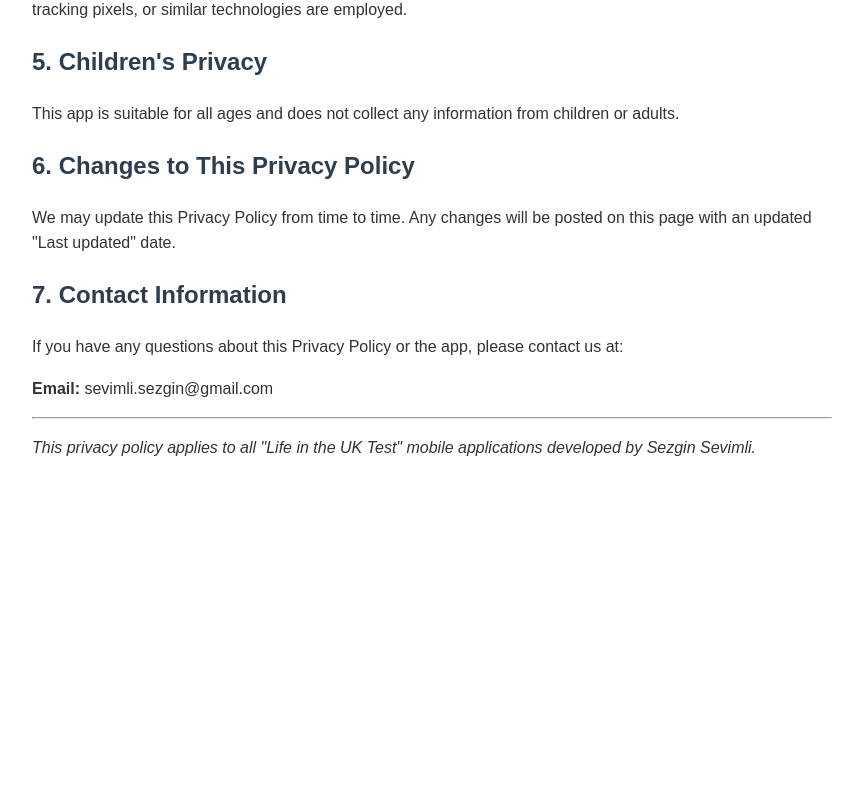
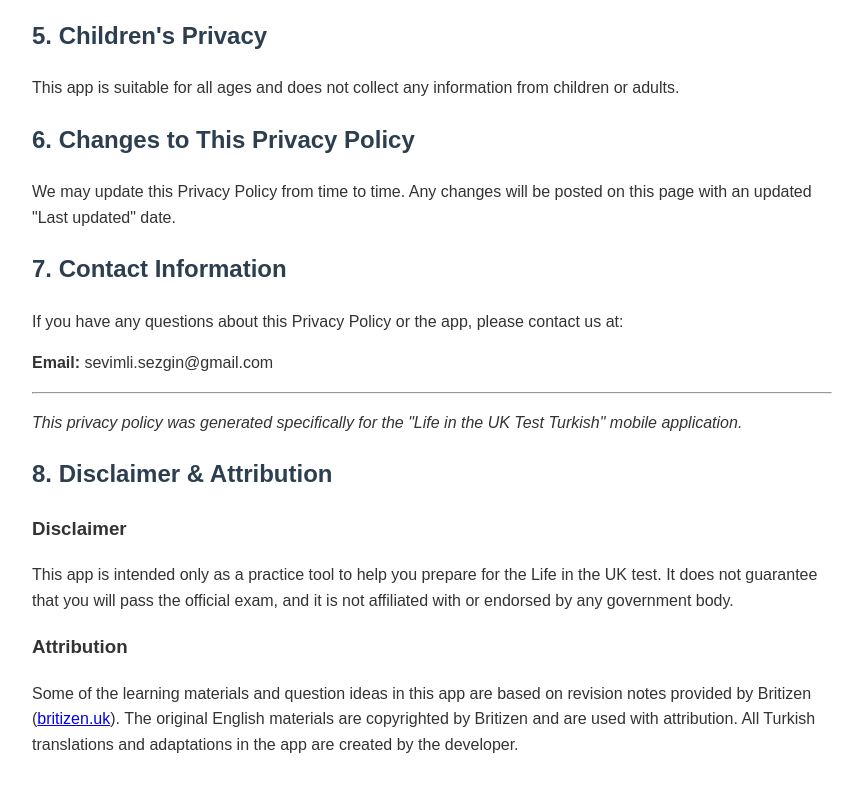
Before and after one commit to sevimlisezgin/lifeintheuk-privacy-policy, a plain HTML site: page privacy_policy.html in a window 1280 px wide. Shown: the part 660-1452 px from the top of the page, without its empty margins (208-1071 px from the left). Before the commit the page ends 1157 px from the top, so only its background shows below. Drawn offline with Linux system fonts and the light colour scheme.

Commit message:
Add Turkish privacy policy and update details
Added a Turkish version of the privacy policy with additional sections for disclaimer and attribution.

```diff
--- a/privacy_policy.html
+++ b/privacy_policy.html
@@ -3,7 +3,7 @@
 <head>
     <meta charset="UTF-8">
     <meta name="viewport" content="width=device-width, initial-scale=1.0">
-    <title>Privacy Policy - Life in the UK Test Applications</title>
+    <title>Privacy Policy - Life in the UK Test Turkish</title>
     <style>
         body {
             font-family: Arial, sans-serif;
@@ -23,11 +23,11 @@
     </style>
 </head>
 <body>
-    <h1>Privacy Policy for Life in the UK Test Applications</h1>
-    <p class="last-updated"><strong>Last updated:</strong> October 8, 2025</p>
+    <h1>Privacy Policy for Turkish Life in the UK Test</h1>
+    <p class="last-updated"><strong>Last updated:</strong> November 7, 2025</p>
 
     <h2>1. Information We Collect</h2>
-    <p>Our applications ("Life in the UK Test" series including Turkish and Polish editions) do not collect, store, or transmit any personal information from users. The apps operate entirely offline and do not require any personal data to function.</p>
+    <p>This application ("Turkish Life in the UK Test") does not collect, store, or transmit any personal information from users. The app operates entirely offline and does not require any personal data to function.</p>
 
     <h2>2. Data Storage</h2>
     <p>All test progress, scores, and user preferences are stored locally on your device only. This data never leaves your device and is not shared with any third parties, including us (the app developers).</p>
@@ -49,6 +49,23 @@
     <p><strong>Email:</strong> sevimli.sezgin@gmail.com</p>
 
     <hr>
-    <p><em>This privacy policy applies to all "Life in the UK Test" mobile applications developed by Sezgin Sevimli.</em></p>
+    <p><em>This privacy policy was generated specifically for the "Life in the UK Test Turkish" mobile application.</em></p>
+
+    <h2>8. Disclaimer & Attribution</h2>
+    <h3>Disclaimer</h3>
+    <p>
+        This app is intended only as a practice tool to help you prepare for the
+        Life in the UK test. It does not guarantee that you will pass the official
+        exam, and it is not affiliated with or endorsed by any government body.
+    </p>
+
+    <h3>Attribution</h3>
+    <p>
+        Some of the learning materials and question ideas in this app are based on
+        revision notes provided by Britizen (<a href="https://britizen.uk" target="_blank" rel="noopener noreferrer">britizen.uk</a>).
+        The original English materials are copyrighted by Britizen and are used
+        with attribution. All Turkish translations and adaptations in the app are
+        created by the developer.
+    </p>
 </body>
 </html>
```
